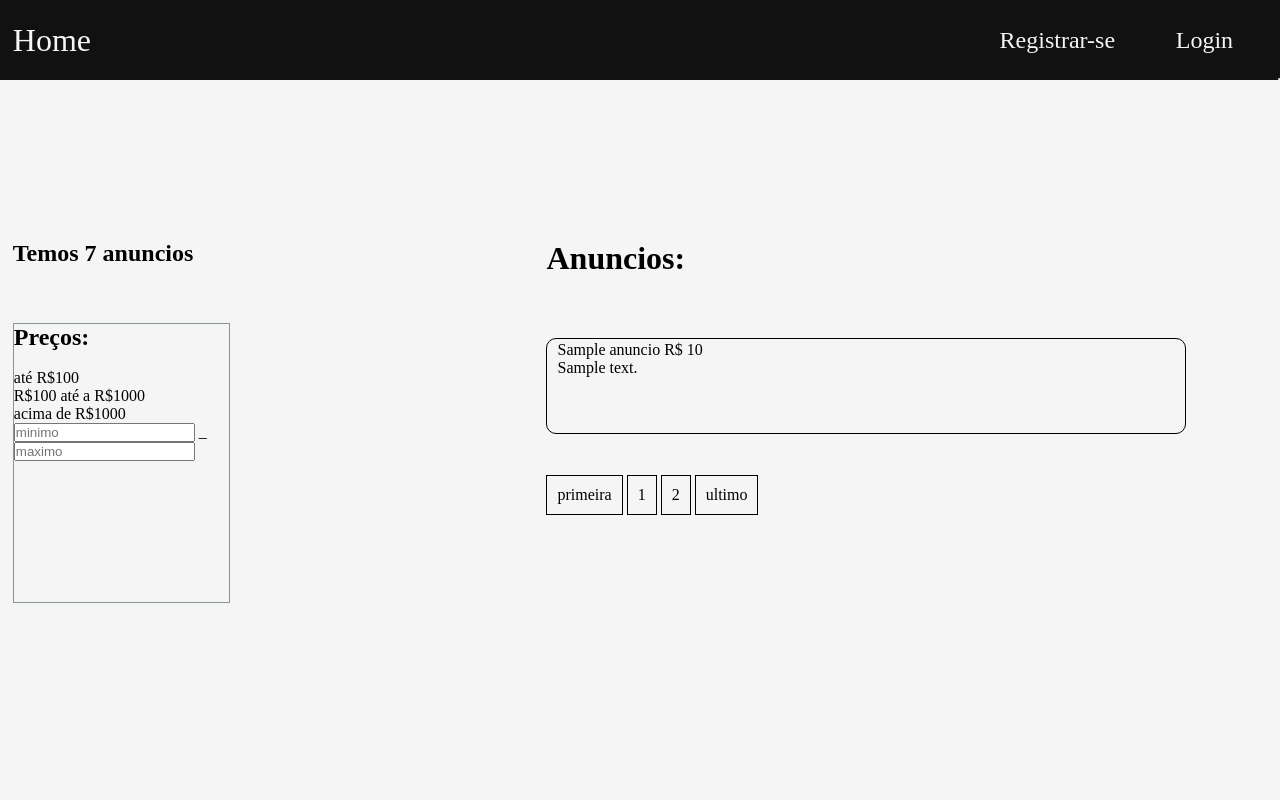
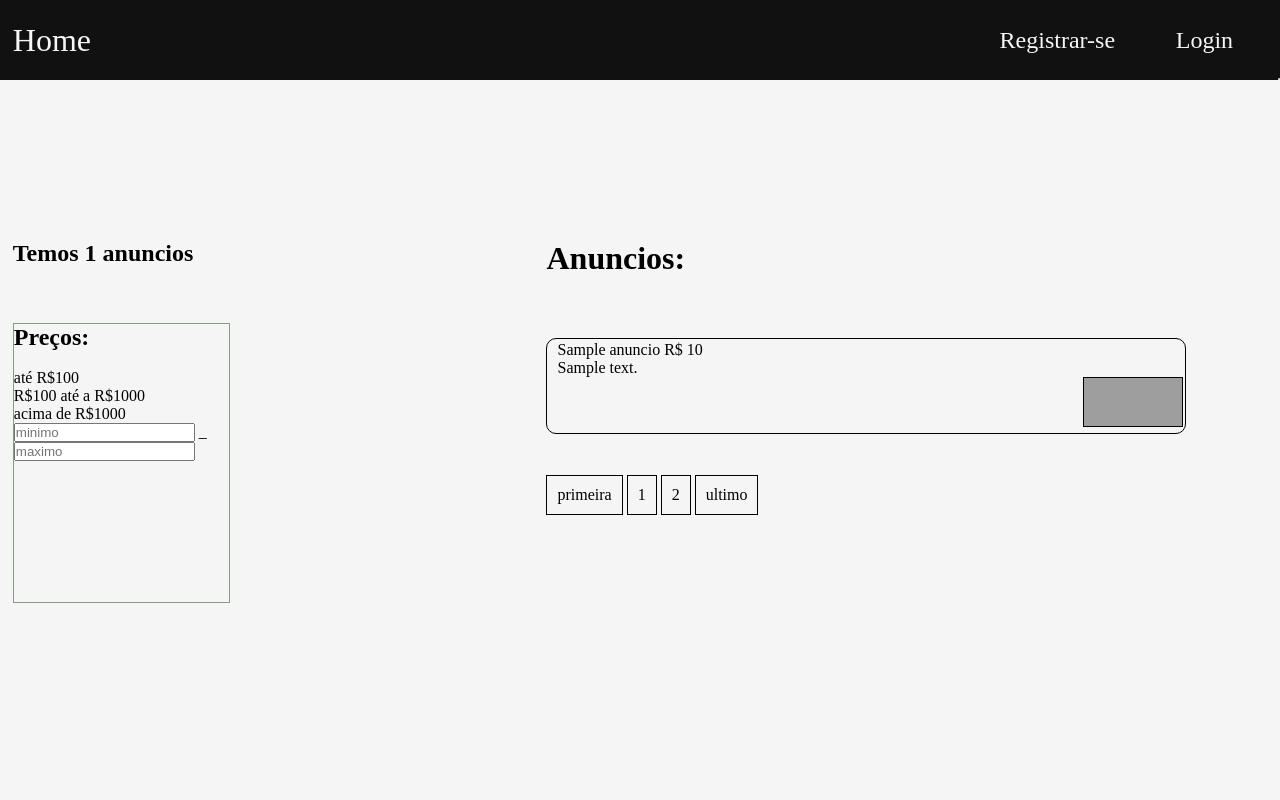
Before and after one commit to VictorRodriguesAlves/Classificados, a PHP site: page /classificados/ in a window 1280 px wide. Run offline with PHP 8.4, Linux system fonts and the light colour scheme; tables that the repository leaves empty or names only in its code hold one stand-in row (values such as "Sample post"); grey boxes are pictures that could not be loaded.

Commit message:
foi adicionada as imagens aos anuncios

```diff
--- a/assets/css/homeStyle.css
+++ b/assets/css/homeStyle.css
@@ -43,8 +43,9 @@
     margin-bottom: 5px;
     border-radius: 10px;
     padding: 10px;
+    justify-content: space-between;
+}
 
-}
 
 .descriçao{
     display: block;
@@ -54,3 +55,13 @@
 .qtAnuncios{
     padding-bottom: 7vh;
 }
+
+
+.imageAnuncio {
+    border: 1px solid;
+    justify-content: space-between;
+    width: 100px;
+    height: 50px;
+    margin-left: 85%;
+
+  }
--- a/models/Anuncio.php
+++ b/models/Anuncio.php
@@ -99,4 +99,13 @@ class Anuncio extends Model{
         return $total_paginas;
     }
 
+    public function contagemAnuncios(){
+        $sql = "SELECT count(*) FROM anuncios";
+        $sql = Model::getConn()->prepare($sql);
+        $sql->execute();
+
+        $result = $sql->fetch(PDO::FETCH_NUM);
+        return $result;
+    }
+
 }
--- a/views/home.php
+++ b/views/home.php
@@ -4,7 +4,7 @@ $anuncios = new Anuncio;
 $paginas = isset($_GET['paginas']) ? intval($_GET['paginas']) : 1;
 $results = $anuncios->exibirTodos(abs(3), abs($paginas));
 $ultimaPagina =  $anuncios->contagemPaginas();
-
+$anunciosQuantia = $anuncios->contagemAnuncios();
 
 ?>
 
@@ -31,7 +31,7 @@ $ultimaPagina =  $anuncios->contagemPaginas();
     <div class="container">
             <div class="esquerda">
 
-                <h2 class="qtAnuncios">Temos 7 anuncios</h2>
+                <h2 class="qtAnuncios">Temos <?= $anunciosQuantia[0]?> anuncios</h2>
 
                 <div class="filtro">
                     <h2>Preços:</h2>
@@ -55,6 +55,7 @@ $ultimaPagina =  $anuncios->contagemPaginas();
                         <span>R$ <?= $anuncios['valor'] ?></span>
                         <br>
                         <span><?= $anuncios['descricao'] ?></span>
+                        <img src="assets/images/anuncios<?= $anuncios['arquivo']?>" alt="Imagem do anuncio" class="imageAnuncio">
                     </div>
                 </a>
 
--- a/views/perfil.php
+++ b/views/perfil.php
@@ -17,7 +17,6 @@
 
     <?php
         $var = new Anuncio;
-        var_dump($var->exibirAnunciosPerfil());
     ?>
 
 </body>
```
Also changed, not shown: assets/images/anuncios/9ad44bd1a5e14e013a0fc113813adc92.png (added).
